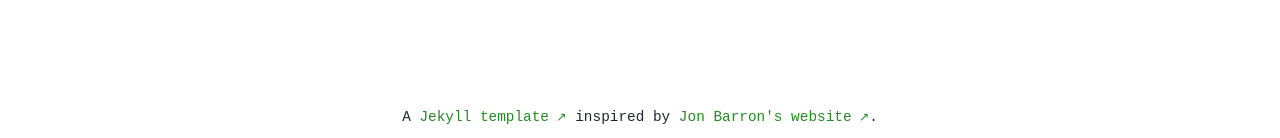
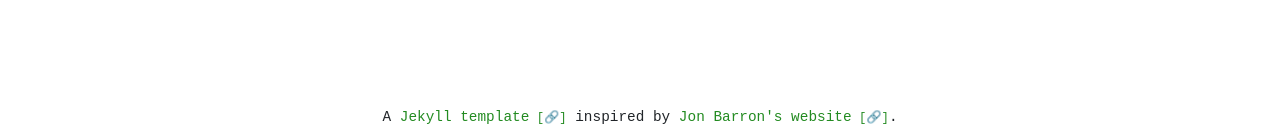
Before and after one commit to Alihjt/alihjt.github.io, a Jekyll site: the page built from publications/_posts/2024-08-01-test5.markdown, in a window 1280 px wide. Shown: the part 759-897 px from the top of the page. Built offline with Jekyll 4.4.1, drawn with Linux system fonts in a browser that asks for light colours; our own code applies the rules of GitHub Pages for plain Markdown files.

Commit message:
fixing typos

```diff
--- a/_layouts/default.html
+++ b/_layouts/default.html
@@ -15,7 +15,7 @@
   <link rel="stylesheet" type="text/css" href="{{ site.baseurl }}/style.css" />
   <link rel="canonical" href="{{ page.url | replace:'index.html','' | prepend: site.baseurl | prepend: site.url }}">
   <link href="https://fonts.googleapis.com/css?family=Lato:400,700,400italic,700italic" rel="stylesheet" type="text/css">
-  <link rel="shortcut icon" type="image/x-icon" href="favicon.ico">
+  <link rel="icon" type="image/x-icon" href="{{ site.baseurl }}/favicon.ico?v=20260221">
 
 </head>
 
--- a/style.scss
+++ b/style.scss
@@ -31,7 +31,7 @@ a:hover {
 
 /* Add a subtle external-link indicator for content links. */
 a[href]:not(.nav-link):not(.navbar-brand):not(.btn):not([href^="#"]):not([data-toggle]):not([href=""])::after {
-  content: " \2197";
+  content: " [\1F517]";
   font-size: 0.85em;
   color: #238b21;
 }
```
Also changed, not shown: favicon.ico, 1 other file.
